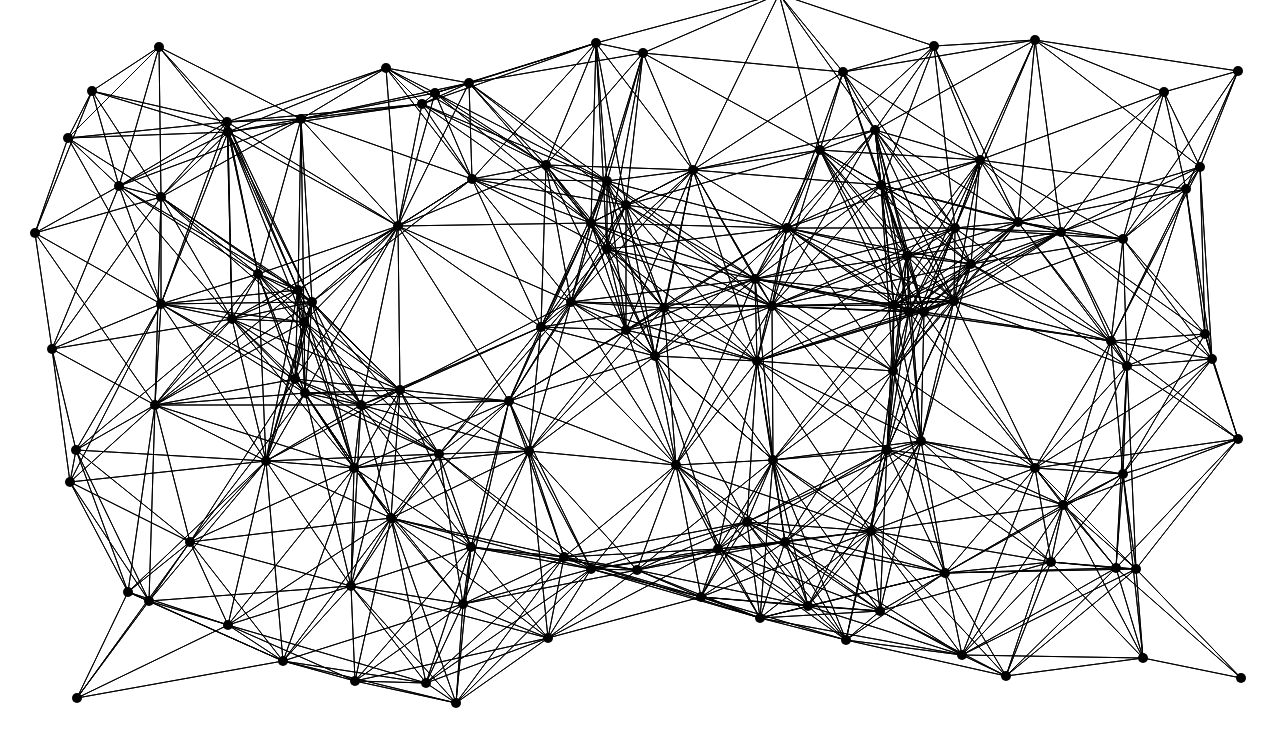
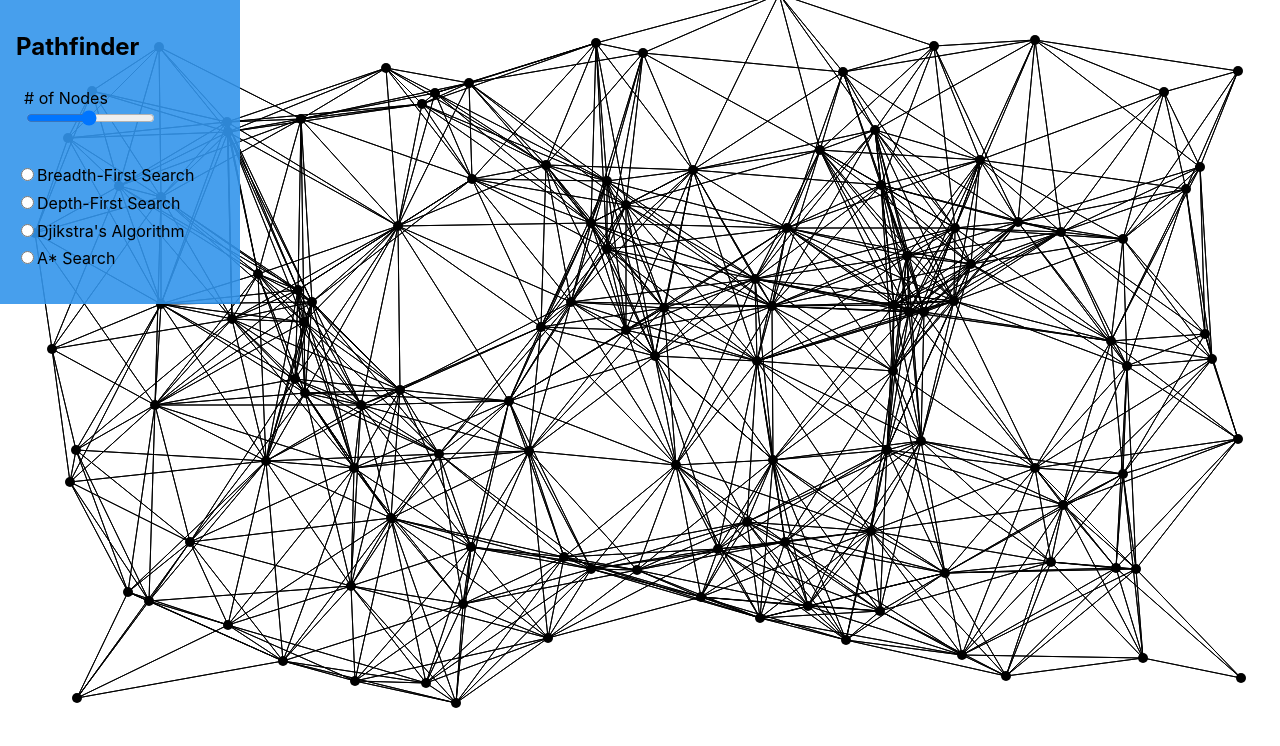
Before and after one commit to glhc/pathfinder, a React (Create React App) app: page / in a window 1280 px wide. Shown: the top 746 px of the page. Built offline with nearby package versions, Linux system fonts and the light colour scheme.

Commit message:
Update the Interface component

```diff
--- a/src/App.css
+++ b/src/App.css
@@ -1,3 +1,11 @@
+html {
+    box-sizing: border-box;
+}
+
+*, *:before, *:after {
+    box-sizing: inherit;
+}
+
 .App {
   text-align: center;
 }
@@ -36,3 +44,24 @@
     transform: rotate(360deg);
   }
 }
+
+aside {
+  height: 19rem;
+  width: 15rem;
+  display: flex;
+  flex-direction: column;
+  position: absolute;
+  background-color: rgba(52, 149, 235, 0.9);
+  padding: 0.5rem 1rem 2rem;
+  align-items: baseline;
+  justify-content: space-around;
+
+}
+
+aside > h1 {
+  align-self: flex-start;
+}
+
+#totalNodes {
+  padding-left: 0.5rem;
+}
--- a/src/components/Interface.js
+++ b/src/components/Interface.js
@@ -1,10 +1,47 @@
 import React from "react";
 
-export default function Interface() {
+export default function Interface({setTotalNodes}) {
+  const handleNodeChange = (e) => {
+    setTotalNodes(Number(e.target.value));
+  };
+
   return (
-  <aside>
-    <input type='slider' class="totalNodes"></input>
-    <input
-  </aside>
+
+    <aside>
+      <h1>Pathfinder</h1>
+      <div id="totalNodes">
+        <label for="nodes"># of Nodes</label>
+        <input
+          type="range"
+          id="nodes"
+          name="nodes"
+          min="2"
+          max="100"
+          onChange={handleNodeChange}
+        ></input>
+      </div>
+
+      <br/>
+
+      <label for="bfs" className="list-item">
+        <input type="radio" name="algorithm" id="bfs"></input>
+        Breadth-First Search
+      </label>
+
+      <label for="dfs" className="list-item">
+        <input type="radio" name="algorithm" id="dfs"></input>
+        Depth-First Search
+      </label>
+
+      <label for="djikstra">
+        <input type="radio" name="algorithm" id="djikstra"></input>
+        Djikstra's Algorithm
+      </label>
+
+      <label for="dfs">
+        <input type="radio" name="algorithm" id="aStar"></input>
+        A* Search
+      </label>
+    </aside>
   );
 }
--- a/src/components/Map.js
+++ b/src/components/Map.js
@@ -1,18 +1,23 @@
-import React from 'react';
+import React, {useState} from 'react';
 import Circle from './Circle';
 import Edge from './Edge';
+import Interface from './Interface';
 
 const Graph = require('../map/Graph');
 const GraphData = new Graph();
 
 export default function Map() {
+  const [totalNodes, setTotalNodes] = useState(100);
 
 
   return(
-    <svg width={window.innerWidth} height={window.innerHeight}>
-      {nodes}
-      {edges}
-    </svg>
+    <>
+      <Interface setTotalNodes={(x) => setTotalNodes(x)}/>
+      <svg width={window.innerWidth} height={window.innerHeight}>
+        {nodes}
+        {edges}
+      </svg>
+    </>
   );
 };
 
@@ -41,5 +46,3 @@ GraphData.nodes.forEach(node => {
     })
   )
 });
-
-console.log(edges)
```
Also changed, not shown: 1 other file (tests, documents, lock files or other folders).
